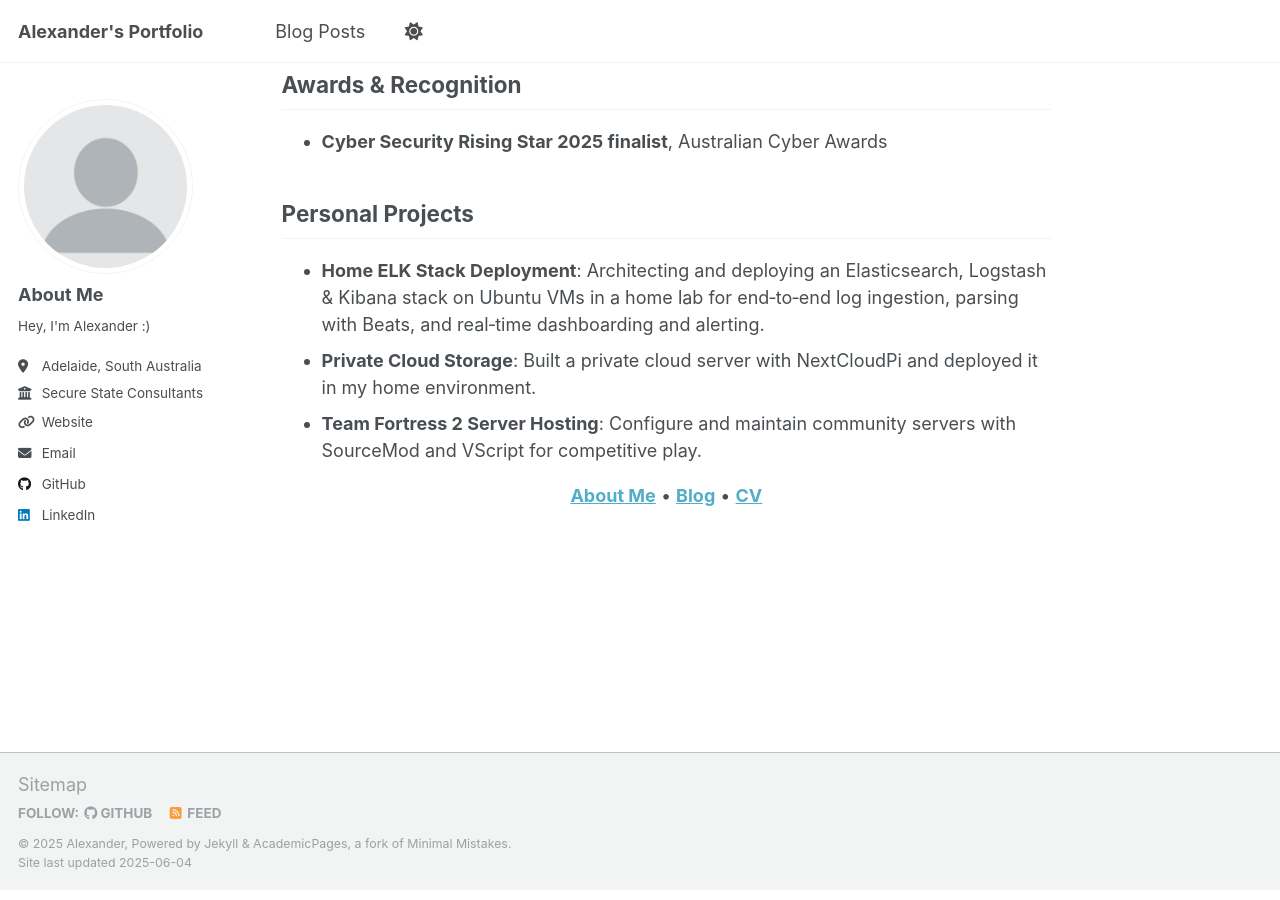
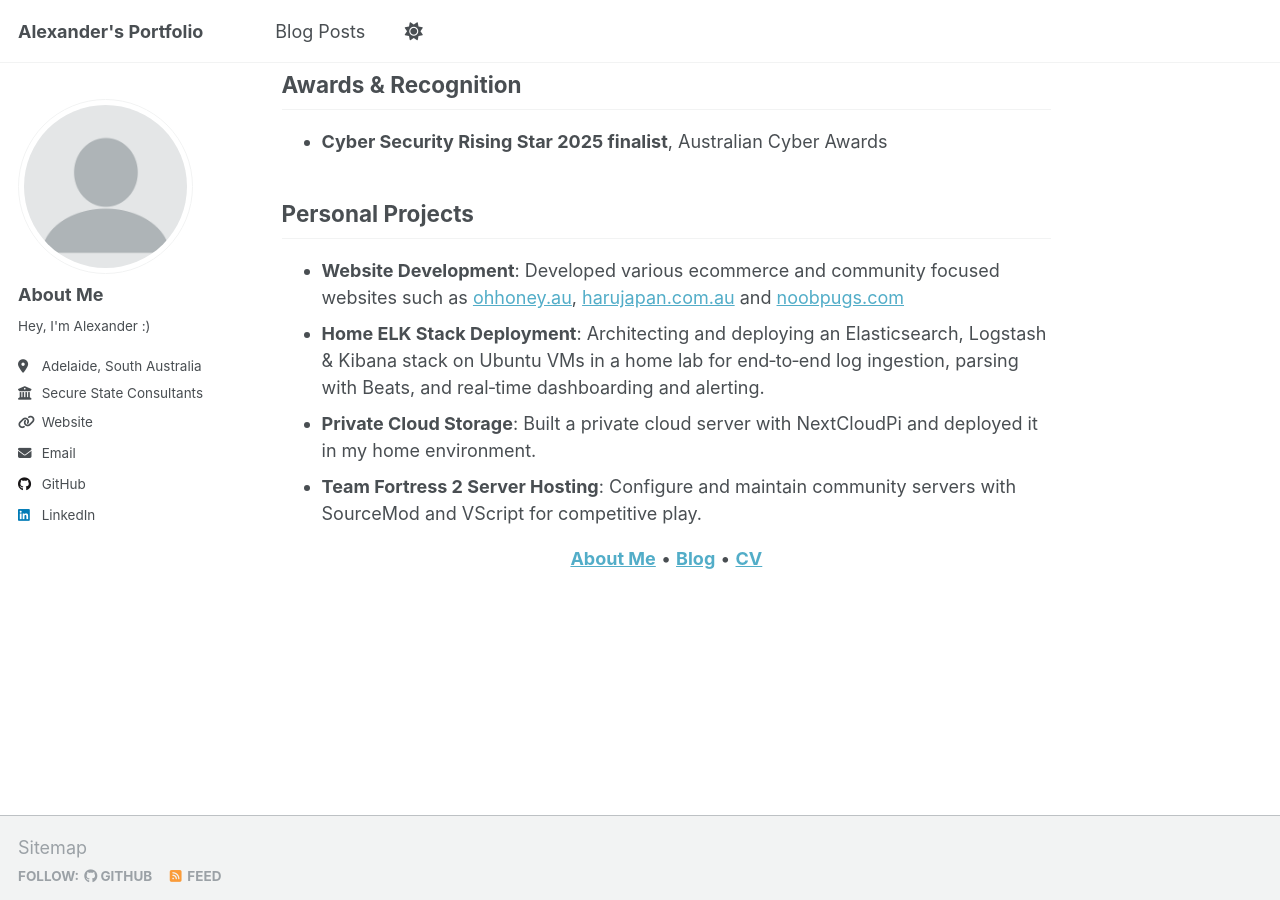
Before and after one commit to sunsetorange1/sunsetorange1.github.io, a Jekyll site: the page built from _pages/about.md, in a window 1280 px wide and 900 px high, scrolled down 1888 px. Built offline with Jekyll 4.4.1, drawn with Linux system fonts in a browser that asks for light colours.

Commit message:
Update about.md

```diff
--- a/_pages/about.md
+++ b/_pages/about.md
@@ -62,6 +62,7 @@ I’m **Alexander Selman**, a Cybersecurity Consultant based in Adelaide, Austr
 
 ## Personal Projects
 
+- **Website Development**: Developed various ecommerce and community focused websites such as [ohhoney.au](https://ohhoney.au), [harujapan.com.au](https://harujapan.com.au) and [noobpugs.com](https://noobpugs.com)
 - **Home ELK Stack Deployment**: Architecting and deploying an Elasticsearch, Logstash & Kibana stack on Ubuntu VMs in a home lab for end‑to‑end log ingestion, parsing with Beats, and real‑time dashboarding and alerting.
 - **Private Cloud Storage**: Built a private cloud server with NextCloudPi and deployed it in my home environment.
 - **Team Fortress 2 Server Hosting**: Configure and maintain community servers with SourceMod and VScript for competitive play.
```
